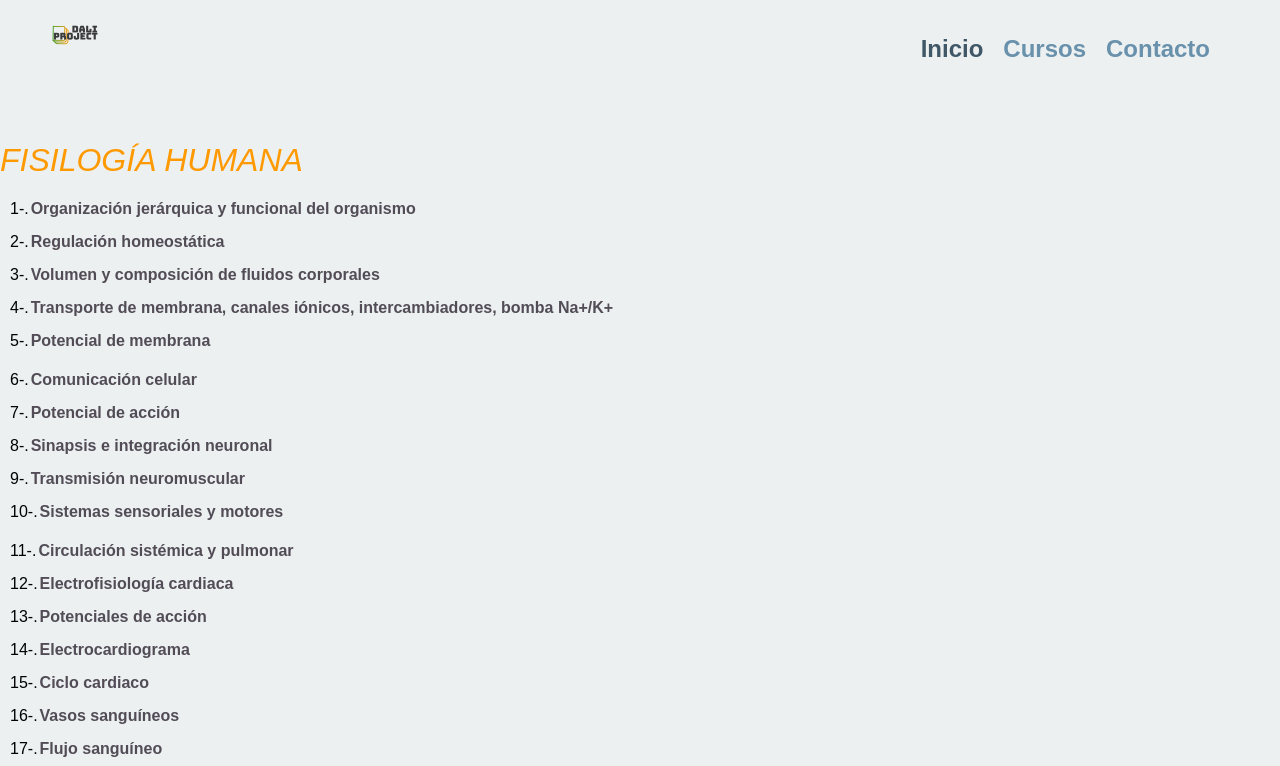
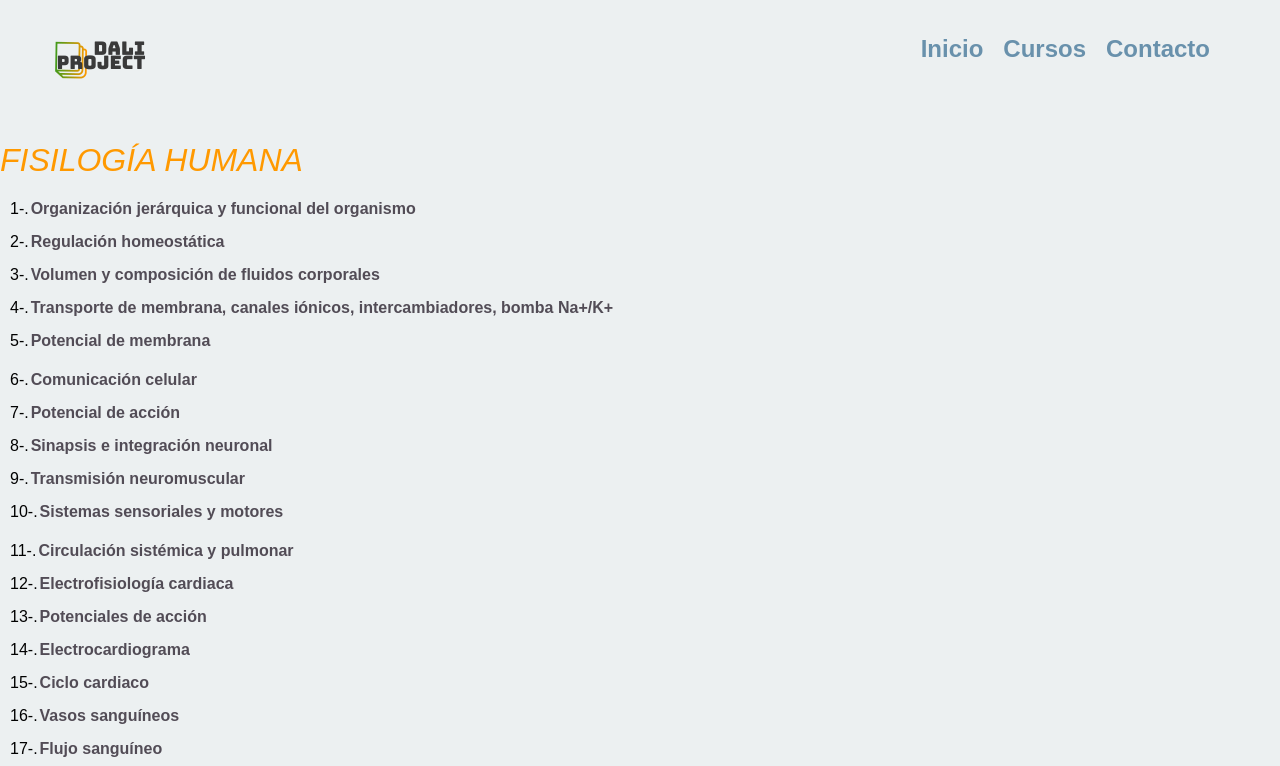
Before and after one commit to DaliProject83/CURSOS-FH, a plain HTML site: page index.html in a window 1280 px wide. Shown: the top 766 px of the page. Drawn offline with Linux system fonts and the light colour scheme.

Commit message:
Fisiología Humana V2

```diff
--- a/css/style.css
+++ b/css/style.css
@@ -7,7 +7,7 @@
 header #logo img{
   margin: 10px;
   float: left;
-  width: 50px;}
+  width: 100px;}
 
 body {
   background: #ecf0f1;
--- a/index.html
+++ b/index.html
@@ -31,7 +31,7 @@
             </a>
             <ul>
               <li>
-                <a href="https://daliproject83.github.io/CURSOS/" class="current">
+                <a href="https://daliproject83.github.io/INICIO/" class="">
                   Inicio
                 </a>
               </li>
```
